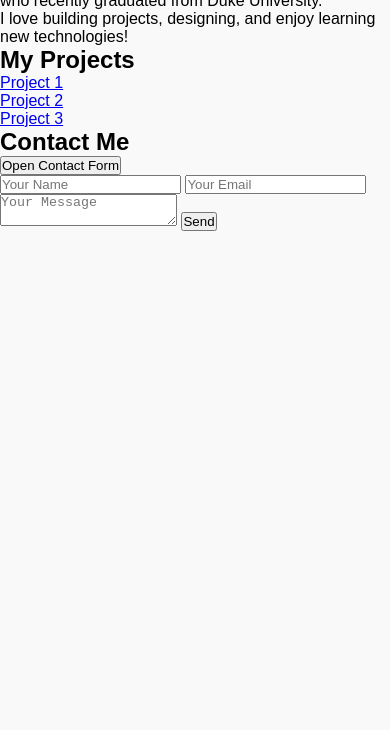
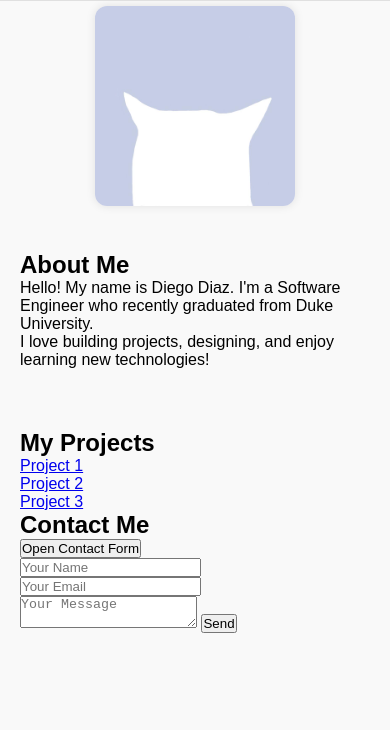
Before and after one commit to DDiaz0422/dev-web-page, a plain HTML site: page index.html in a window 390 px wide. Shown: the part 114-844 px from the top of the page. Drawn offline with Linux system fonts and the light colour scheme.

Commit message:
about section stlying

```diff
--- a/index.html
+++ b/index.html
@@ -3,14 +3,14 @@
 <head>
   <meta charset="UTF-8" />
   <meta name="viewport" content="width=device-width, initial-scale=1.0"/>
-  <title>Your Name | Portfolio</title>
+  <title>Diego Diaz | Portfolio</title>
   <link rel="stylesheet" href="styles.css" />
 </head>
 <body>
 
   <!-- Navigation Bar -->
     <header>
-    <div class="site-title">Your Name</div>
+        <div class="site-title">Welcome To My Website</div>
         <nav>
             <ul class="navbar">
                 <li><a href="#about">About Me</a></li>
@@ -19,12 +19,19 @@
             </ul>
         </nav>
     </header>
-
+    <main class="container">
         <!-- About Section -->
-    <section id="about">
+        <section id="about" class="about-section">
+            <div class="about-content">
+                <div class="about-text">
                     <h1>About Me</h1>
                     <p>Hello! My name is Diego Diaz. I'm a Software Engineer who recently graduated from Duke University.</p>
                     <p>I love building projects, designing, and enjoy learning new technologies!</p>
+                </div>
+                <div class="about-image">
+                    <img src="assets/default_profile_pic.jpg" alt="Profile picture"/>
+                </div>
+            </div>
         </section>
 
         <!-- Projects Section -->
@@ -58,7 +65,7 @@
                 </form>
             </div>
         </section>
-
+    </main>
     <script src="script.js"></script>
 </body>
 </html>
--- a/styles.css
+++ b/styles.css
@@ -1,4 +1,4 @@
-/* Reset some default spacing */
+/* Default spacing*/
 * {
     margin: 0;
     padding: 0;
@@ -8,10 +8,10 @@
 body {
     font-family: 'Arial', sans-serif;
     background-color: #f9f9f9;
-    padding-top: 60px; /* gives room for fixed navbar */
+    padding-top: 60px;
 }
 
-/* Header styles */
+/* Header styling */
 header {
     position: fixed;
     top: 0;
@@ -25,14 +25,13 @@ header {
     z-index: 1000;
 }
 
-/* Site title (your name or logo) */
 .site-title {
     font-size: 1.5rem;
     font-weight: bold;
     color: #333333;
 }
 
-/* Navbar styles */
+/* Navbar styling */
 .navbar {
     list-style-type: none;
     display: flex;
@@ -49,3 +48,59 @@ header {
 .navbar li a:hover {
     color: #0077cc;
 }
+
+/* texting wrap styling */
+.container {
+    max-width: 900px;
+    margin: 0 auto;
+    padding: 0 20px;
+}
+
+/* ABOUT ME SECTION */
+.about-section {
+    padding: 60px 0;
+}
+
+.about-content {
+    display: flex;
+    flex-direction: row;
+    align-items: flex-start;
+    justify-content: space-between;
+    gap: 40px;
+}
+
+.about-text {
+    flex: 1;
+}
+
+.about-image {
+    flex: 1;
+    max-width: 250px;
+}
+
+.about-image img {
+    width: 100%;
+    border-radius: 12px;
+    box-shadow: 0 0 10px rgba(0, 0, 0, 0.1);
+}
+
+/* Responsive stacking behavior */
+@media (max-width: 768px) {
+    .about-content {
+        flex-direction: column;
+    }
+
+    .about-image {
+        order: -1; /* Put image ABOVE text on small screens */
+        max-width: 200px;
+        margin-bottom: 5px;
+        display: flex;
+        justify-content: center;
+        align-items: center;
+        align-self: center;
+    }
+
+    .about-text {
+        text-align: left;
+    }
+}
```
Also changed, not shown: assets/default_profile_pic.jpg (added). Lines whose indentation alone changed are shown as unchanged.
